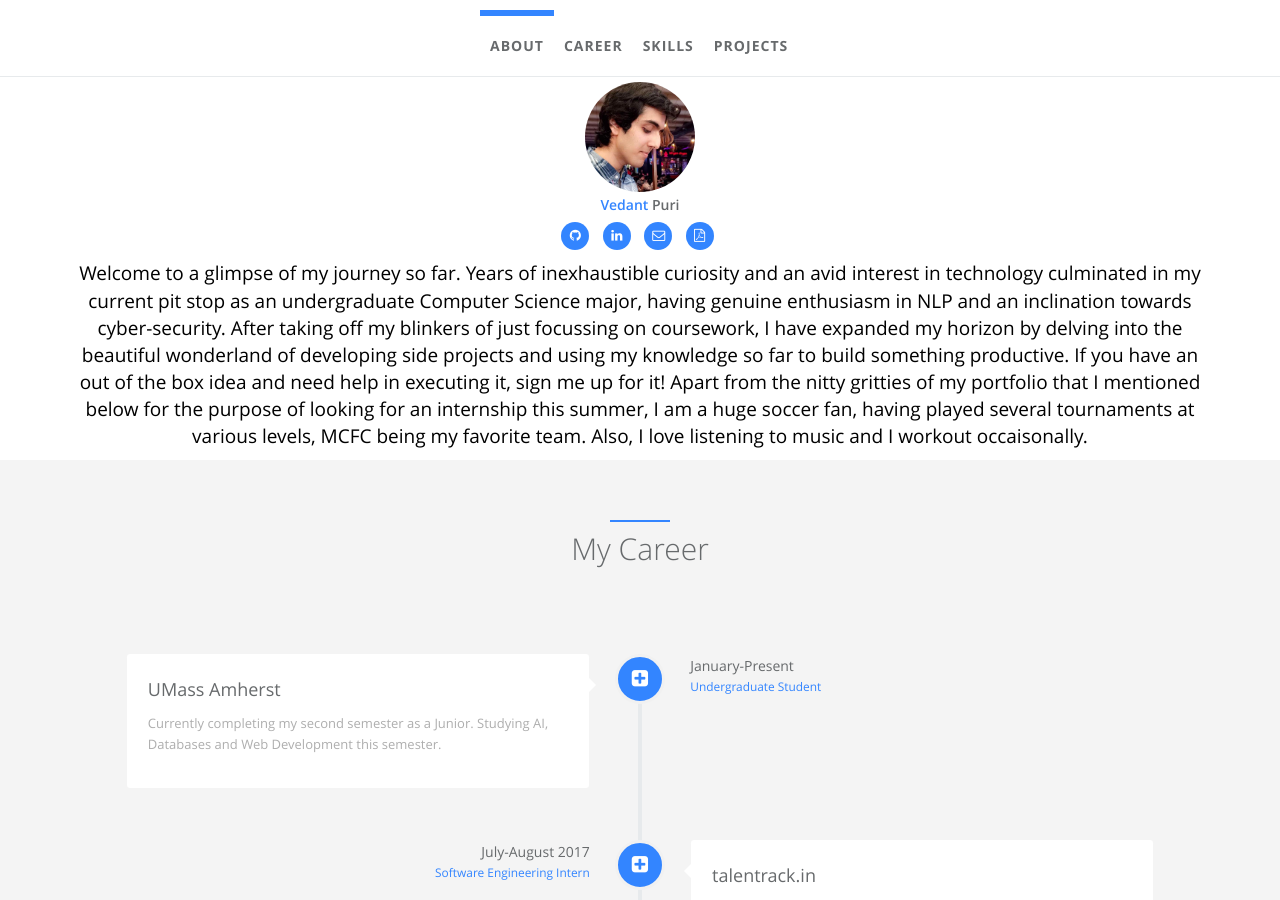
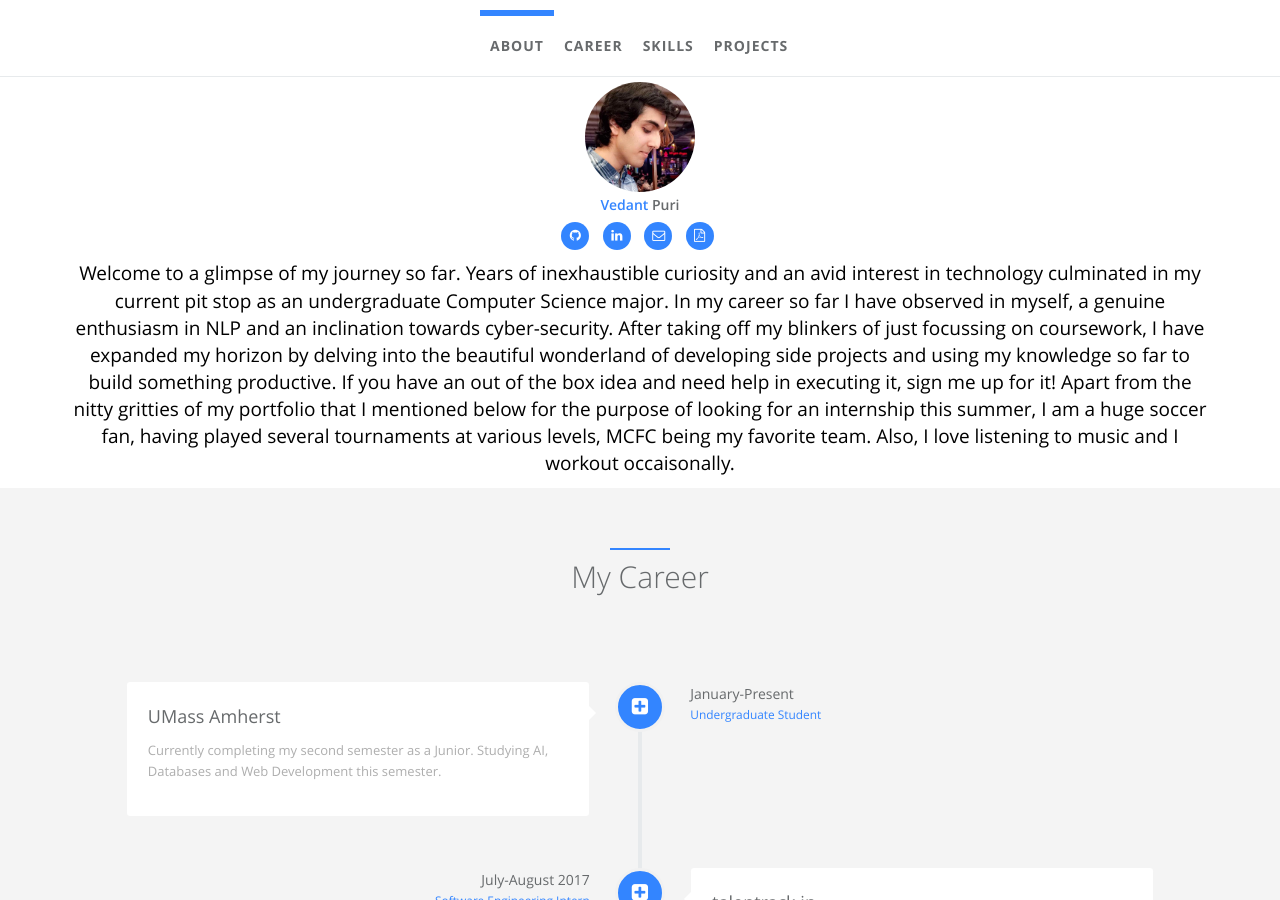
Before and after one commit to vedantpuri/vedantpuri.github.io, a Jekyll site: the page built from index.html, in a window 1280 px wide and 900 px high, scrolled down 363 px. Built offline with Jekyll 4.4.1, drawn with Linux system fonts in a browser that asks for light colours.

Commit message:
Update desc

```diff
--- a/_config.yml
+++ b/_config.yml
@@ -29,7 +29,7 @@
   skill_icon2:
     - name: icon-music
     - name: icon-music
-  desc: Welcome to a glimpse of my journey so far. Years of inexhaustible curiosity and an avid interest in technology culminated in my current pit stop as an undergraduate Computer Science major, having genuine enthusiasm in NLP and an inclination towards cyber-security. After taking off my blinkers of just focussing on coursework, I have expanded my horizon by delving into the beautiful wonderland of developing side projects and using my knowledge so far to build something productive. If you have an out of the box idea and need help in executing it, sign me up for it! Apart from the nitty gritties of my portfolio that I mentioned below for the purpose of looking for an internship this summer, I am a huge soccer fan, having played several tournaments at various levels, MCFC being my favorite team. Also, I love listening to music and I workout occaisonally. # Describe yourself.
+  desc: Welcome to a glimpse of my journey so far. Years of inexhaustible curiosity and an avid interest in technology culminated in my current pit stop as an undergraduate Computer Science major. In my career so far I have observed in myself, a genuine enthusiasm in NLP and an inclination towards cyber-security. After taking off my blinkers of just focussing on coursework, I have expanded my horizon by delving into the beautiful wonderland of developing side projects and using my knowledge so far to build something productive. If you have an out of the box idea and need help in executing it, sign me up for it! Apart from the nitty gritties of my portfolio that I mentioned below for the purpose of looking for an internship this summer, I am a huge soccer fan, having played several tournaments at various levels, MCFC being my favorite team. Also, I love listening to music and I workout occaisonally. # Describe yourself.
 
 # comment
 disqus:  # if you wanna comment feature, go to https://disqus.com/ to get your configuration; if not, comment following two lines.
--- a/index.html
+++ b/index.html
@@ -46,9 +46,6 @@
     </div>
   </nav>
 </div>
-<!-- <div id="text-overlay">
-  <h1>Boom shakala!</h1>
-</div> -->
 <div id="particles-js"></div>
 {% if site.index_carousel %}
 {% include carousel.html %}
```
